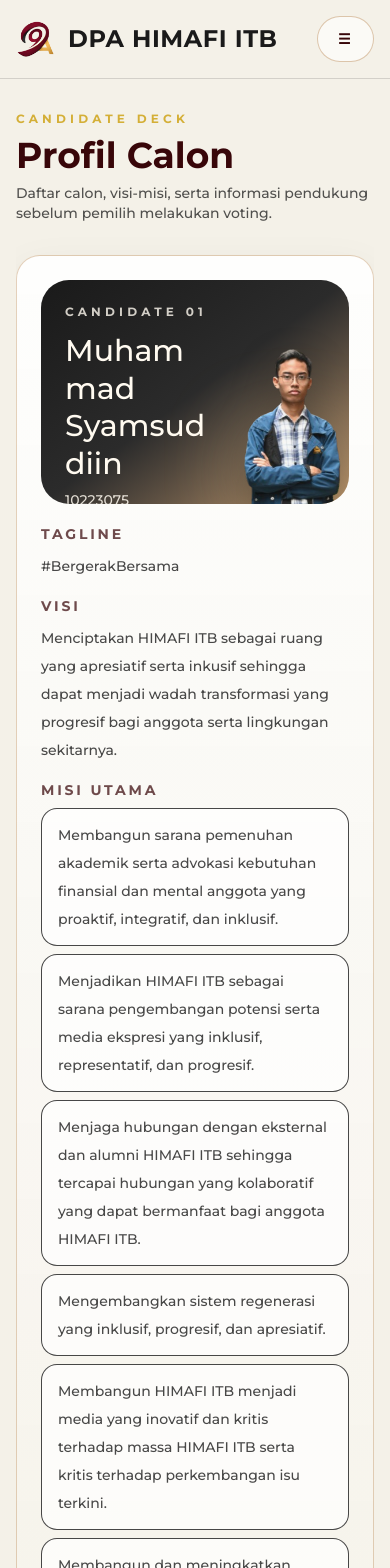
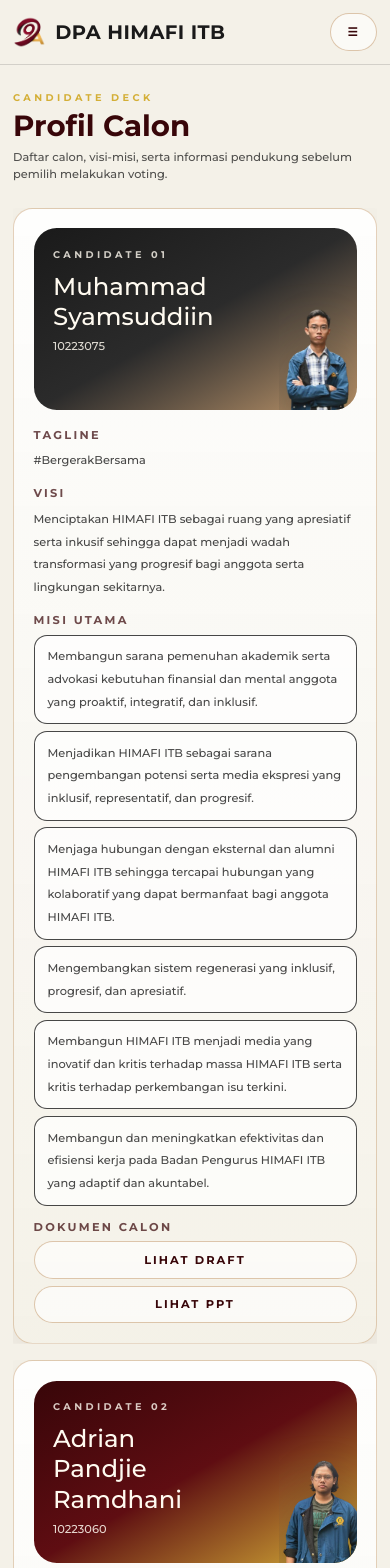
Before and after one commit to zhuoyaazh/dpa-himafi, a Next.js app: page /calon in a window 390 px wide. Shown: the top 1568 px of the page. Built offline with nearby package versions, Linux system fonts and the light colour scheme; no server answers.

Commit message:
fixed 04

```diff
--- a/src/app/calon/page.tsx
+++ b/src/app/calon/page.tsx
@@ -5,40 +5,49 @@ import { useEffect, useMemo, useRef, useState } from "react";
 import { CANDIDATES } from "@/lib/candidates";
 
 export default function CalonPage() {
-  const [selectedDraftCandidateId, setSelectedDraftCandidateId] = useState<string | null>(
+  const [selectedDocumentCandidateId, setSelectedDocumentCandidateId] = useState<string | null>(
     null,
   );
+  const [selectedDocumentType, setSelectedDocumentType] = useState<"draft" | "ppt" | null>(null);
   const [isMobileViewport, setIsMobileViewport] = useState(false);
-  const draftViewerRef = useRef<HTMLElement | null>(null);
+  const documentViewerRef = useRef<HTMLElement | null>(null);
 
-  function onSelectDraft(candidateId: string) {
-    setSelectedDraftCandidateId(candidateId);
+  function onSelectDocument(candidateId: string, docType: "draft" | "ppt") {
+    setSelectedDocumentCandidateId(candidateId);
+    setSelectedDocumentType(docType);
 
-    // Ensure preview section is visible immediately after choosing a candidate draft.
+    // Ensure preview section is visible immediately after selecting a document.
     window.requestAnimationFrame(() => {
-      draftViewerRef.current?.scrollIntoView({ behavior: "smooth", block: "start" });
+      documentViewerRef.current?.scrollIntoView({ behavior: "smooth", block: "start" });
     });
   }
 
-  const selectedDraft = useMemo(() => {
-    if (!selectedDraftCandidateId) {
+  const selectedDocument = useMemo(() => {
+    if (!selectedDocumentCandidateId || !selectedDocumentType) {
       return null;
     }
 
     const foundCandidate = CANDIDATES.find(
-      (candidate) => candidate.id === selectedDraftCandidateId,
+      (candidate) => candidate.id === selectedDocumentCandidateId,
     );
 
-    if (!foundCandidate?.draftUrl) {
+    if (!foundCandidate) {
+      return null;
+    }
+
+    const documentUrl = selectedDocumentType === "draft" ? foundCandidate.draftUrl : foundCandidate.pptUrl;
+
+    if (!documentUrl) {
       return null;
     }
 
     return {
       id: foundCandidate.id,
       name: foundCandidate.name,
-      draftUrl: foundCandidate.draftUrl,
+      documentUrl,
+      documentType: selectedDocumentType,
     };
-  }, [selectedDraftCandidateId]);
+  }, [selectedDocumentCandidateId, selectedDocumentType]);
 
   useEffect(() => {
     const onResize = () => {
@@ -53,22 +62,22 @@ export default function CalonPage() {
     };
   }, []);
 
-  const draftViewerSrc = useMemo(() => {
-    if (!selectedDraft) {
+  const documentViewerSrc = useMemo(() => {
+    if (!selectedDocument) {
       return "";
     }
 
-    const desktopUrl = `${selectedDraft.draftUrl}#toolbar=1&navpanes=0&view=FitH`;
+    const desktopUrl = `${selectedDocument.documentUrl}#toolbar=1&navpanes=0&view=FitH`;
     if (!isMobileViewport || typeof window === "undefined") {
       return desktopUrl;
     }
 
-    const absoluteDraftUrl = selectedDraft.draftUrl.startsWith("http")
-      ? selectedDraft.draftUrl
-      : `${window.location.origin}${selectedDraft.draftUrl}`;
+    const absoluteDocumentUrl = selectedDocument.documentUrl.startsWith("http")
+      ? selectedDocument.documentUrl
+      : `${window.location.origin}${selectedDocument.documentUrl}`;
 
-    return `https://docs.google.com/gview?embedded=1&url=${encodeURIComponent(absoluteDraftUrl)}`;
-  }, [isMobileViewport, selectedDraft]);
+    return `https://docs.google.com/gview?embedded=1&url=${encodeURIComponent(absoluteDocumentUrl)}`;
+  }, [isMobileViewport, selectedDocument]);
 
   return (
     <section className="page-shell overflow-x-hidden">
@@ -84,8 +93,8 @@ export default function CalonPage() {
       <div className="grid gap-5 lg:grid-cols-2">
         {CANDIDATES.map((candidate) => (
           <article key={candidate.id} className="gold-card overflow-hidden p-6">
-            <div className={`relative h-56 overflow-hidden rounded-[1.75rem] bg-linear-to-br ${candidate.accent} p-6 text-[#fffaf0] sm:h-64`}>
-              <div className="min-w-0 pr-28 sm:pr-44">
+            <div className={`relative h-56 overflow-hidden rounded-[1.75rem] bg-linear-to-br ${candidate.accent} p-6 text-[#fffaf0] sm:h-64`} style={{ isolation: "isolate" }}>
+              <div className="min-w-0 pr-24 sm:pr-44">
                   <p className="text-xs font-bold uppercase tracking-[0.35em] opacity-80">
                     Candidate {candidate.ballotNumber}
                   </p>
@@ -105,20 +114,21 @@ export default function CalonPage() {
 
               {candidate.photoUrl ? (
                 <div
-                  className={`pointer-events-none absolute bottom-0 h-46 w-30 sm:h-60 sm:w-40 ${candidate.id === "calon-1" ? "-right-1 sm:-right-2" : "right-0"}`}
+                  className={`pointer-events-none absolute bottom-0 h-40 w-24 sm:h-60 sm:w-40 ${candidate.id === "calon-1" ? "right-0 sm:-right-2" : "right-0"}`}
+                  style={{ overflow: "clip" }}
                 >
-                  <div className="absolute inset-x-2 bottom-2 h-16 rounded-full bg-[rgb(255_232_188/0.34)] blur-2xl sm:inset-x-3 sm:h-22" />
-                  <div className="absolute inset-x-6 bottom-0 h-5 rounded-full bg-black/20 blur-md" />
+                  <div className="absolute inset-x-2 bottom-2 h-12 rounded-full bg-[rgb(255_232_188/0.34)] blur-2xl sm:inset-x-3 sm:h-22" />
+                  <div className="absolute inset-x-4 bottom-0 h-4 rounded-full bg-black/20 blur-md sm:inset-x-6 sm:h-5" />
                   <Image
                     src={candidate.photoUrl}
                     alt={`Foto ${candidate.name}`}
                     fill
                     className="object-contain object-bottom opacity-95 drop-shadow-[0_16px_24px_rgba(0,0,0,0.32)]"
-                    sizes="(max-width: 640px) 120px, 160px"
+                    sizes="(max-width: 640px) 96px, 160px"
                   />
                 </div>
               ) : (
-                <span className="font-display pointer-events-none absolute right-5 bottom-2 text-5xl sm:text-6xl">
+                <span className="font-display pointer-events-none absolute right-4 bottom-2 text-4xl sm:right-5 sm:text-6xl">
                   {candidate.suit}
                 </span>
               )}
@@ -150,9 +160,9 @@ export default function CalonPage() {
                   {candidate.draftUrl ? (
                     <button
                       type="button"
-                      onClick={() => onSelectDraft(candidate.id)}
+                      onClick={() => onSelectDocument(candidate.id, "draft")}
                       className={
-                        selectedDraftCandidateId === candidate.id
+                        selectedDocumentCandidateId === candidate.id && selectedDocumentType === "draft"
                           ? "button-gold inline-flex w-full items-center justify-center"
                           : "button-outline inline-flex w-full items-center justify-center"
                       }
@@ -166,14 +176,17 @@ export default function CalonPage() {
                   )}
 
                   {candidate.pptUrl ? (
-                    <a
-                      href={candidate.pptUrl}
-                      target="_blank"
-                      rel="noreferrer"
-                      className="button-outline inline-flex w-full items-center justify-center"
+                    <button
+                      type="button"
+                      onClick={() => onSelectDocument(candidate.id, "ppt")}
+                      className={
+                        selectedDocumentCandidateId === candidate.id && selectedDocumentType === "ppt"
+                          ? "button-gold inline-flex w-full items-center justify-center"
+                          : "button-outline inline-flex w-full items-center justify-center"
+                      }
                     >
                       Lihat PPT
-                    </a>
+                    </button>
                   ) : (
                     <span className="inline-flex w-full items-center justify-center rounded-full border border-[--gold-soft] bg-white/50 px-5 py-3 text-center text-xs font-semibold text-foreground/55">
                       PPT Belum Tersedia
@@ -186,18 +199,18 @@ export default function CalonPage() {
         ))}
       </div>
 
-      <section ref={draftViewerRef} className="gold-card overflow-hidden p-6 md:p-8">
+      <section ref={documentViewerRef} className="gold-card overflow-hidden p-6 md:p-8">
         <div className="flex flex-wrap items-start justify-between gap-3">
           <div className="space-y-2">
-            <p className="section-kicker">Draft Preview</p>
-            <h2 className="font-display text-3xl text-[--maroon]">Viewer Draft Calon</h2>
+            <p className="section-kicker">Document Preview</p>
+            <h2 className="font-display text-3xl text-[--maroon]">Viewer Dokumen Calon</h2>
             <p className="text-sm text-foreground/75">
-              Klik tombol &quot;Lihat Draft&quot; pada kartu calon untuk menampilkan PDF di sini.
+              Klik tombol &quot;Lihat Draft&quot; atau &quot;Lihat PPT&quot; pada kartu calon untuk menampilkan PDF di sini.
             </p>
           </div>
-          {selectedDraft ? (
+          {selectedDocument ? (
             <a
-              href={selectedDraft.draftUrl}
+              href={selectedDocument.documentUrl}
               target="_blank"
               rel="noreferrer"
               className="button-outline inline-flex w-full items-center justify-center sm:w-fit"
@@ -208,35 +221,36 @@ export default function CalonPage() {
         </div>
 
         <div className="mt-5 overflow-hidden rounded-2xl border border-[--gold-soft] bg-white/70">
-          {selectedDraft ? (
+          {selectedDocument ? (
             <>
               <div className="border-b border-[--gold-soft] bg-white/80 px-4 py-3 text-sm font-semibold text-[--maroon]">
-                Sedang ditampilkan: {selectedDraft.name}
+                Sedang ditampilkan: {selectedDocument.name} ({selectedDocument.documentType === "draft" ? "Draft" : "PPT"})
               </div>
               <iframe
-                key={selectedDraft.id}
-                src={draftViewerSrc}
-                title={`Draft ${selectedDraft.name}`}
-                className="w-full"
-                style={{ height: "clamp(360px, 68vh, 860px)" }}
+                key={selectedDocument.id}
+                src={documentViewerSrc}
+                title={`${selectedDocument.documentType === "draft" ? "Draft" : "PPT"} ${selectedDocument.name}`}
+                className="block w-full"
+                style={{ height: "clamp(280px, 60vh, 800px)" }}
+                sandbox="allow-same-origin"
               />
               {isMobileViewport ? (
                 <div className="border-t border-[--gold-soft] bg-white/80 px-4 py-3 text-xs text-foreground/70">
                   Jika preview belum muncul di perangkat kamu, gunakan tombol berikut:
                   <a
-                    href={selectedDraft.draftUrl}
+                    href={selectedDocument.documentUrl}
                     target="_blank"
                     rel="noreferrer"
                     className="button-outline mt-2 inline-flex w-full items-center justify-center"
                   >
-                    Buka File Draft
+                    Buka File {selectedDocument.documentType === "draft" ? "Draft" : "PPT"}
                   </a>
                 </div>
               ) : null}
             </>
           ) : (
             <div className="grid min-h-60 place-items-center px-4 py-10 text-center text-sm text-foreground/65">
-              Belum ada draft yang dipilih. Klik Lihat Draft pada salah satu calon.
+              Belum ada dokumen yang dipilih. Klik Lihat Draft atau Lihat PPT pada salah satu calon.
             </div>
           )}
         </div>
--- a/src/app/globals.css
+++ b/src/app/globals.css
@@ -98,6 +98,44 @@ select {
   box-shadow: 0 0 0 3px rgb(212 175 55 / 0.15);
 }
 
+/* Mobile device safeguards for consistent rendering across all phones */
+@supports (touch-action: auto) {
+  /* Touch devices: Samsung, Apple, etc */
+  body {
+    overflow-x: clip !important;
+  }
+
+  main {
+    overflow-x: clip !important;
+  }
+
+  article {
+    overflow: clip !important;
+    -webkit-clip-path: inset(0);
+    clip-path: inset(0);
+  }
+}
+
+/* Ensure images and iframes never overflow */
+img,
+iframe {
+  max-width: 100%;
+  display: block;
+}
+
+/* Responsive text scaling for better mobile compat */
+@media (max-width: 640px) {
+  html {
+    font-size: 14px;
+  }
+}
+
+@media (max-width: 480px) {
+  html {
+    font-size: 13px;
+  }
+}
+
 .button-gold {
   @apply max-w-full rounded-full px-5 py-3 text-center text-sm font-bold uppercase tracking-[0.18em];
   color: #fffaf0;
--- a/src/lib/candidates.ts
+++ b/src/lib/candidates.ts
@@ -36,7 +36,7 @@ export const CANDIDATES: CandidateProfile[] = [
     accent: "from-[#1A1A1A] via-[#2b2b2b] to-[#C49A6C]",
     suit: "♠",
     draftUrl: "/drafts/calon-1.pdf",
-    pptUrl: "",
+    pptUrl: "/ppt/calon-1.pdf",
   },
   {
     id: "calon-2",
@@ -57,7 +57,7 @@ export const CANDIDATES: CandidateProfile[] = [
     accent: "from-[#380609] via-[#5f0d12] to-[#D4AF37]",
     suit: "♦",
     draftUrl: "/drafts/calon-2.pdf",
-    pptUrl: "",
+    pptUrl: "/ppt/calon-2.pdf",
   },
 ];
 
```
Also changed, not shown: 2 other files (tests, documents, lock files or other folders).
